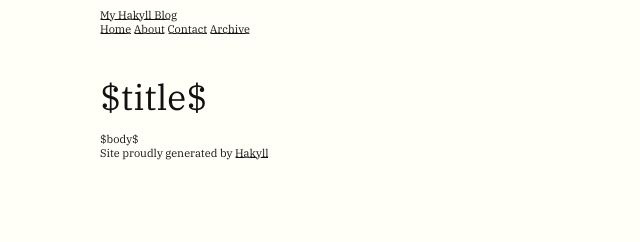
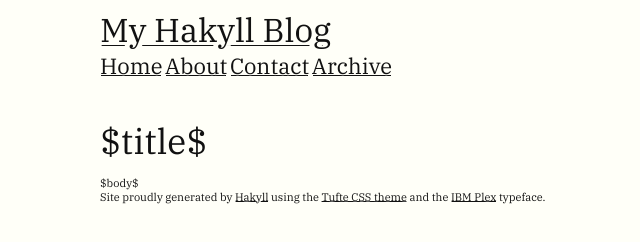
Before and after one commit to ramiro050/blog, a plain HTML site: page templates/default.html in a window 1280 px wide. Shown: the whole page, without its empty margins (60-700 px from the left). Drawn offline with Linux system fonts and the light colour scheme.

Commit message:
Changed the size of header. Added footer information

```diff
--- a/css/tufte-ibm.css
+++ b/css/tufte-ibm.css
@@ -99,6 +99,14 @@ body {
     color: #111;
     max-width: 1400px;
     counter-reset: sidenote-counter;
+}
+
+div.logo a {
+    font-size: 3.0rem;
+}
+
+nav.group a {
+    font-size: 2.0rem;
 }
 
 h1 {
--- a/templates/default.html
+++ b/templates/default.html
@@ -15,7 +15,7 @@
             <div class="logo">
                 <a href="/">My Hakyll Blog</a>
             </div>
-            <nav>
+            <nav class="group">
                 <a href="/">Home</a>
                 <a href="/about.html">About</a>
                 <a href="/contact.html">Contact</a>
@@ -31,6 +31,10 @@
         <footer>
             Site proudly generated by
             <a href="http://jaspervdj.be/hakyll">Hakyll</a>
+            using the
+            <a href="https://github.com/edwardtufte/tufte-css">Tufte CSS theme</a>
+            and the
+            <a href="https://github.com/IBM/plex">IBM Plex</a> typeface.
         </footer>
     </body>
 </html>
```
Also changed, not shown: index.html (+0 -2 lines).
